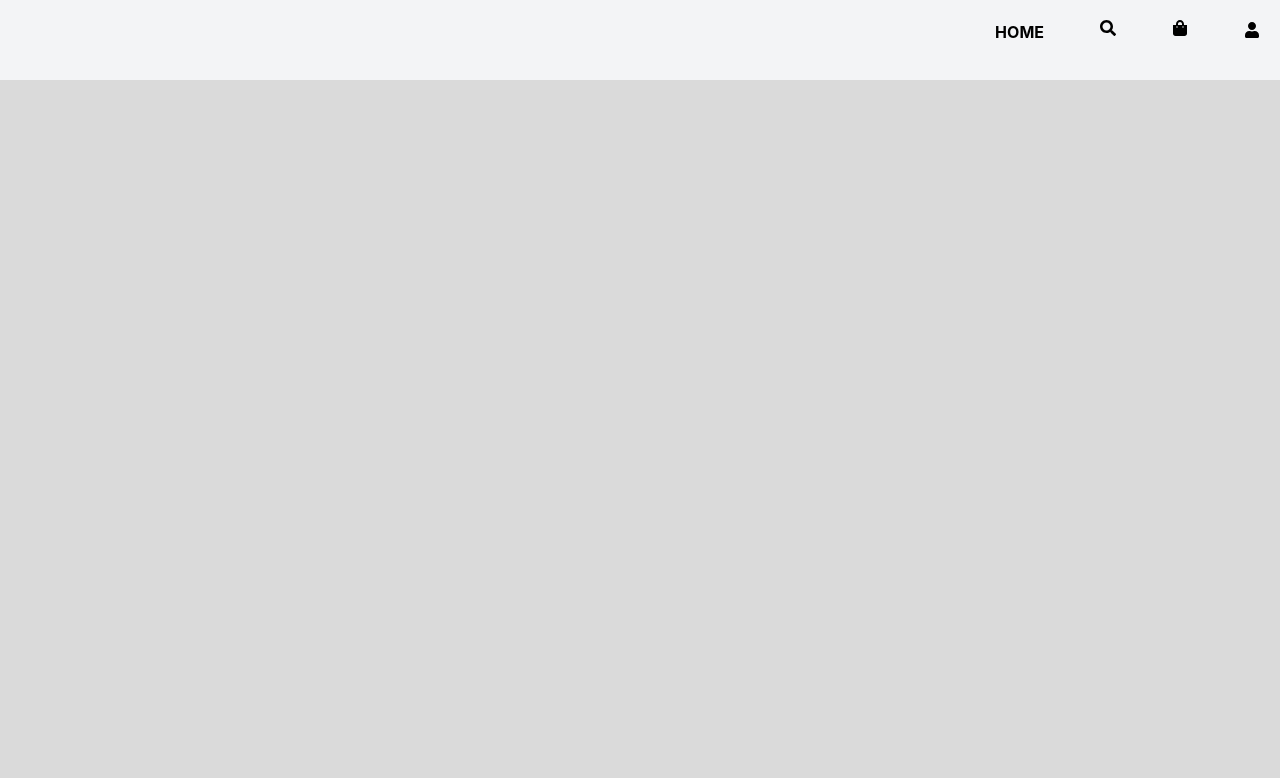
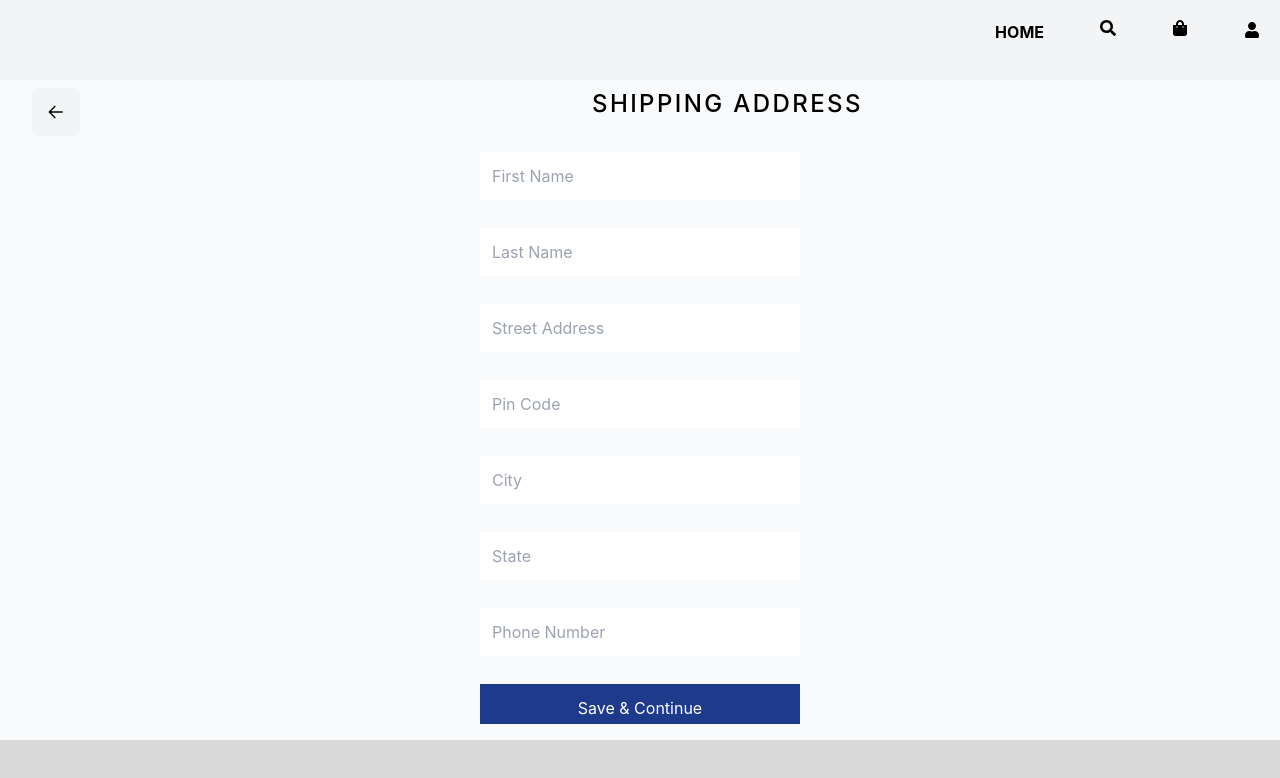
Before and after one commit to sana-mukhtar/Lets-shop, a React (Vite) app in the folder lets-shop-frontend/: page /shipping in a window 1280 px wide. Before the commit this address had no page. Shown: the top 778 px of the page. Built offline with nearby package versions, Linux system fonts and the light colour scheme.

Commit message:
Shipping section UI complete

```diff
--- a/lets-shop-frontend/src/App.tsx
+++ b/lets-shop-frontend/src/App.tsx
@@ -1,6 +1,7 @@
 import { BrowserRouter as Router , Routes , Route } from "react-router-dom"
 import { Suspense, lazy } from "react";
 import Loader from "./components/Loader";
+import Shipping from "./pages/Shipping";
 const Home = lazy(()=>import("./pages/Home"))
 const Cart = lazy(() => import("./pages/Cart"));
 const Search = lazy(() => import("./pages/Search"));
@@ -36,7 +37,7 @@ const App = () => {
           <Route path="/" element={<Home />} />
           <Route path="/cart" element={<Cart />} />
           <Route path="/search" element={<Search />} />
-
+          <Route path="/shipping" element={<Shipping />} />
           {/* admin routes */}
           <Route
           // element={
--- /dev/null
+++ b/lets-shop-frontend/src/pages/Shipping.tsx
@@ -0,0 +1,88 @@
+import { GrLinkPrevious } from "react-icons/gr";
+import { Link } from "react-router-dom";
+
+const Shipping = () => {
+
+  const handleClick = () =>{}
+  return (
+    <div className="bg-gray-50 ">
+      <div className="flex flex-row justify-start items-stretch ml-8 pt-2 gap-[40vw]">
+        <Link to="/cart">
+          <GrLinkPrevious className="h-12 w-12 rounded-md bg-gray-100 p-4 cursor-pointer hover:bg-black hover:text-white" />
+        </Link>
+
+        <h1 className="font-medium text-2xl tracking-widest ">
+          SHIPPING ADDRESS
+        </h1>
+      </div>
+      <div className=" flex flex-col justify-center items-center gap-7 py-4  ">
+        <input
+          type="text"
+          placeholder="First Name"
+          name=""
+          value=""
+          onChange={handleClick}
+          className="p-3 w-80"
+        />
+        <input
+          type="text"
+          placeholder="Last Name"
+          name=""
+          value=""
+          onChange={handleClick}
+          className="p-3 w-80"
+        />
+
+        {/* street */}
+
+        <input
+          type="text"
+          placeholder="Street Address"
+          name=""
+          value=""
+          onChange={handleClick}
+          className="p-3 w-80"
+        />
+
+        <input
+          type="number"
+          placeholder="Pin Code"
+          name=""
+          value=""
+          onChange={handleClick}
+          className="p-3 w-80"
+        />
+        <input
+          type="text"
+          placeholder="City"
+          name=""
+          value=""
+          onChange={handleClick}
+          className="p-3 w-80"
+        />
+        <input
+          type="text"
+          placeholder="State"
+          name=""
+          value=""
+          onChange={handleClick}
+          className="p-3 w-80"
+        />
+
+        <input
+          type="number"
+          placeholder="Phone Number"
+          name=""
+          value=""
+          onChange={handleClick}
+          className="p-3 w-80"
+        />
+        <button className="p-3 h-10 w-80 text-white bg-blue-900">
+          Save & Continue
+        </button>
+      </div>
+    </div>
+  );
+}
+
+export default Shipping
```
Lines whose indentation alone changed are shown as unchanged.
